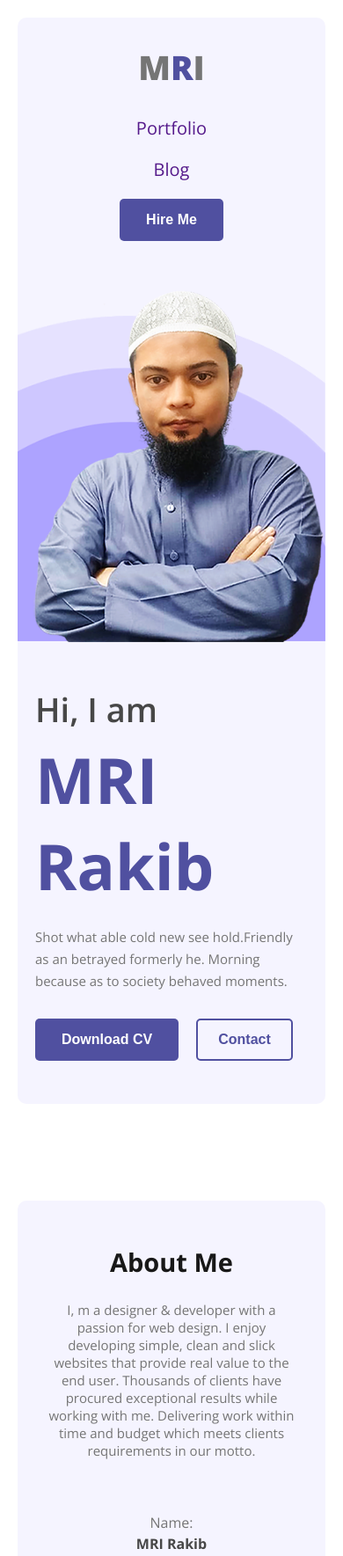
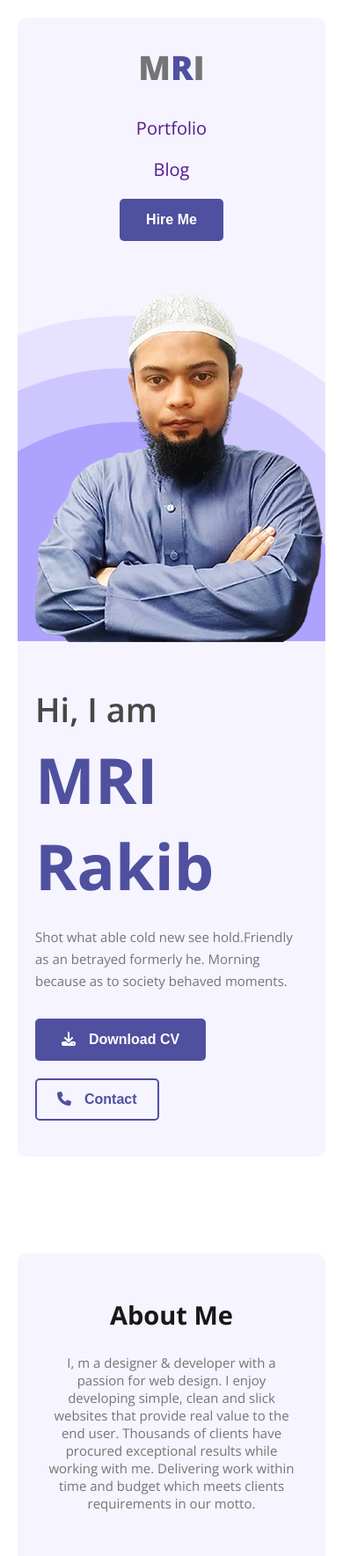
Before and after one commit to mrirakib3/protfolio-01-responsive-ph, a plain HTML site: page index.html in a window 390 px wide. Shown: the top 1769 px of the page at 88% size. Drawn offline with nearby package versions, Linux system fonts and the light colour scheme.

Commit message:
add icon in button

```diff
--- a/index.html
+++ b/index.html
@@ -5,6 +5,7 @@
   <meta name="viewport" content="width=device-width, initial-scale=1.0">
   <title>MRI Rakib</title>
   <link rel="stylesheet" href="styles/style.css">
+  <link rel="stylesheet" href="https://cdnjs.cloudflare.com/ajax/libs/font-awesome/6.6.0/css/all.min.css" integrity="sha512-Kc323vGBEqzTmouAECnVceyQqyqdsSiqLQISBL29aUW4U/M7pSPA/gEUZQqv1cwx4OnYxTxve5UMg5GT6L4JJg==" crossorigin="anonymous" referrerpolicy="no-referrer" />
 </head>
 
 
@@ -24,8 +25,8 @@
           <h4 class="banner-greetings">Hi, I am</h4>
           <h1 class="banner-title">MRI Rakib</h1>
           <p class="banner-discription">Shot what able cold new see hold.Friendly as an betrayed formerly he. Morning because as to society behaved moments.</p>
-          <button class="btn-primary">Download CV</button>
-          <button class="btn-primary" id="btn-contact">Contact</button>
+          <button class="btn-primary"><i class="fa-solid fa-download"></i>Download CV</button>
+          <button class="btn-primary" id="btn-contact"><i class="fa-solid fa-phone"></i>Contact</button>
           <img class="banner-left-side-pic" src="images/developer_small.png" alt="">
         </div>
         <img class="banner-profile-pic" src="images/mri_rakib_small.png" alt="">
@@ -136,7 +137,7 @@
         </div>
       </div>
       <div class="text-center btn-download">
-        <button class="btn-primary">Download CV</button>
+        <button class="btn-primary"><i class="fa-solid fa-download"></i>Download CV</button>
       </div>
     </seection>
   </main>
--- a/styles/style.css
+++ b/styles/style.css
@@ -137,6 +137,10 @@ nav li a {
   color: rgb(80, 80, 160);;
   border: 2px solid rgb(80, 80, 160);;
   padding: 13px 23px;
+}
+
+i{
+  margin-right: 15px;
 }
 
 .banner-profile-pic {
@@ -352,13 +356,17 @@ textarea::placeholder {
   }
 
   header{
-    padding-bottom: 120px;
+    padding-bottom: 180px;
     border-radius: 10px;
   }
 
   .header{
     background-position-y: 339px;
     background-size: 170%;
+  }
+
+  #btn-contact{
+    margin: 20px 0 0 0;
   }
 
   footer {
@@ -372,6 +380,7 @@ textarea::placeholder {
 
   footer{
     padding: 20px;
+    border-radius: 10px;
   }
 
   .footer-column{
```
